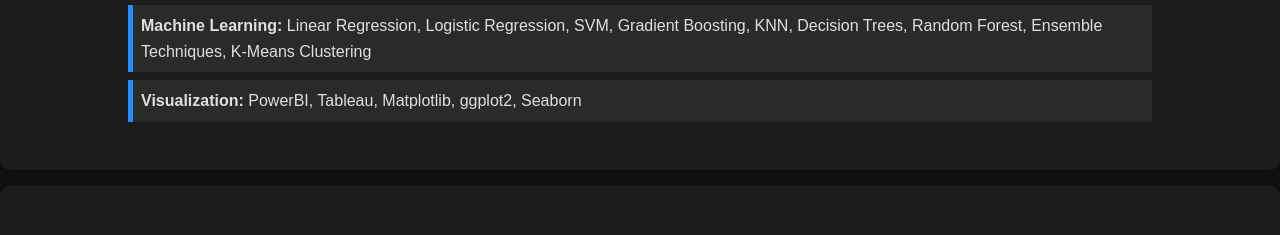
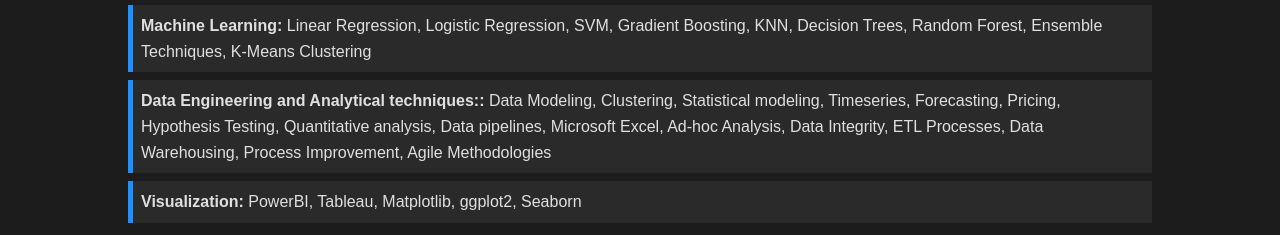
Before and after one commit to VaishnaviG1411/My-Portfolio, a plain HTML site: page index.html in a window 1280 px wide. Shown: the part 1281-1516 px from the top of the page. Drawn offline with Linux system fonts and the light colour scheme.

Commit message:
index.html

```diff
--- a/index.html
+++ b/index.html
@@ -61,6 +61,7 @@
                 <li><strong>Tools:</strong> Jupyter Notebook, Anaconda, GitHub, RStudio, SQL Server Management Studio (SSMS)</li>
                 <li><strong>Libraries:</strong> Caret, data.table, NumPy, Pandas, Matplotlib, Seaborn, scikit-learn, TensorFlow, Pyspark</li>
                 <li><strong>Machine Learning:</strong> Linear Regression, Logistic Regression, SVM, Gradient Boosting, KNN, Decision Trees, Random Forest, Ensemble Techniques, K-Means Clustering</li>
+                <li><strong>Data Engineering and Analytical techniques::</strong> Data Modeling, Clustering, Statistical modeling, Timeseries, Forecasting, Pricing, Hypothesis Testing, Quantitative analysis, Data pipelines, Microsoft Excel, Ad-hoc Analysis, Data Integrity, ETL Processes, Data Warehousing, Process Improvement, Agile Methodologies</li>
                 <li><strong>Visualization:</strong> PowerBI, Tableau, Matplotlib, ggplot2, Seaborn</li>
             </ul>
         </div>
```
